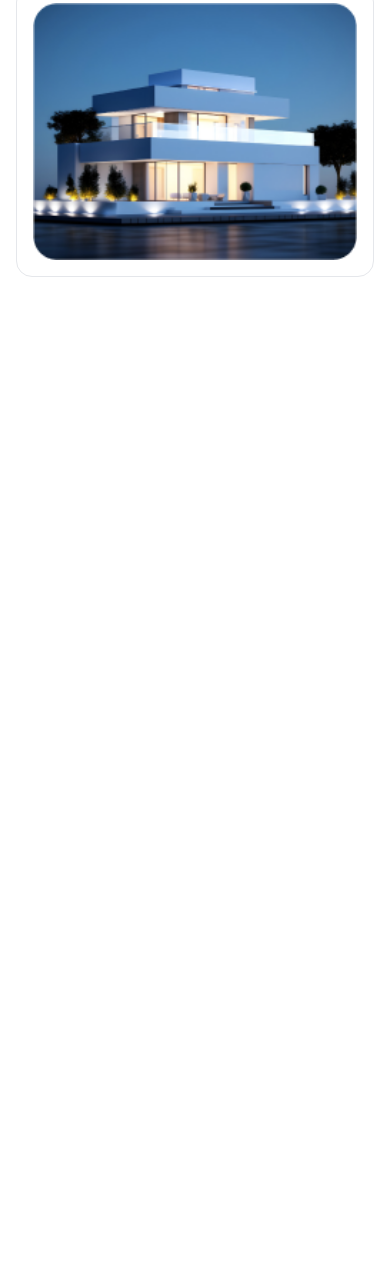
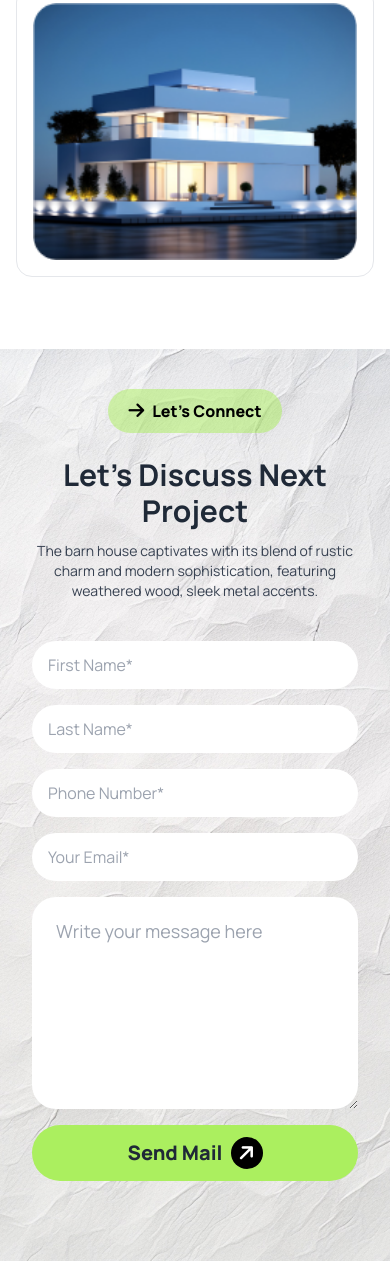
Before and after one commit to imnoim/real-estate, a plain HTML site: page index.html in a window 390 px wide. Shown: the part 4653-5914 px from the top of the page. Before the commit the page ends 5002 px from the top, so only its background shows below. Drawn offline with nearby package versions, Linux system fonts and the light colour scheme.

Commit message:
added next project section with mobile device styles

```diff
--- a/index.html
+++ b/index.html
@@ -35,6 +35,9 @@
                     },
                     fontFamily: {
                         manrope: 'Manrope',
+                    },
+                    backgroundImage: {
+                        'next-project-bg': "url('./assets/bg.jpg')",
                     },
                 }
             }
@@ -91,7 +94,7 @@
                                     <i class="fa-solid fa-cart-shopping"></i>
                                 </a>
                             </div>
-                            <div class="flex items-start justify-center gap-2 px-5 py-3 bg-primaryBg rounded-full">
+                            <div class="flex items-center justify-center gap-2 px-5 py-3 bg-primaryBg rounded-full">
                                 <button class="font-extrabold text-xl">Book Consult</button>
                                 <div class="w-[32px] h-[32px] bg-black rounded-full flex items-center justify-center">
                                     <i class="fa-solid fa-arrow-right -rotate-45 text-xl text-white"></i>
@@ -295,7 +298,8 @@
             <!-- cards -->
             <div class="grid grid-cols-1 lg:grid-cols-12 gap-4 py-8 lg:py-15">
                 <!-- card-1 -->
-                <div class="col-span-12 lg:col-span-9 border rounded-2xl flex flex-col lg:flex-row lg:items-center p-4 gap-6">
+                <div
+                    class="col-span-12 lg:col-span-9 border rounded-2xl flex flex-col lg:flex-row lg:items-center p-4 gap-6">
                     <div>
                         <img src="./assets/img1.png" alt="" class="w-full">
                     </div>
@@ -330,7 +334,8 @@
                     </div>
                 </div>
                 <!-- card-5 -->
-                <div class="col-span-12 lg:col-span-6 border rounded-2xl flex flex-col lg:flex-row lg:items-center gap-6 lg:gap-0 p-5">
+                <div
+                    class="col-span-12 lg:col-span-6 border rounded-2xl flex flex-col lg:flex-row lg:items-center gap-6 lg:gap-0 p-5">
                     <div class="w-full lg:w-11/12">
                         <img src="./assets/img4.png" alt="" class="w-full lg:w-11/12">
                     </div>
@@ -356,6 +361,46 @@
 
         </section>
         <!-- latest portfolio ends here -->
+
+        <!-- next project starts here -->
+        <section class="bg-next-project-bg bg-cover bg-no-repeat bg-center">
+            <!-- main content -->
+            <div class="md:container mx-auto py-10 px-4 md:px-0">
+                <!-- text content -->
+                <div class="flex flex-col items-center">
+                    <div class="flex justify-center lg:justify-start mb-3">
+                        <div class="flex justify-center items-center gap-2 px-5 py-2 bg-secondaryBg rounded-full">
+                            <i class="fa-solid fa-arrow-right text-lg text-black"></i>
+                            <div>
+                                <button class="font-extrabold text-base text-black">Let’s Connect</button>
+                            </div>
+                        </div>
+                    </div>
+                    <h2 class="text-3xl md:text-4xl font-bold text-center lg:text-start my-3">Let’s Discuss Next Project
+                    </h2>
+                    <p class="text-gray-700 text-sm md:text-base text-center w-11/12 lg:w-2/4 mx-auto">The barn house
+                        captivates with its blend of rustic charm and modern sophistication, featuring weathered wood,
+                        sleek metal accents.</p>
+                </div>
+
+                <!-- form -->
+
+                <form action="" class="grid grid-cols-1 md:grid-cols-2 py-10 gap-4 md:gap-5 px-4 md:24 lg:px-36">
+                    <input type="text" placeholder="First Name*" class="h-[48px] px-4 text-base outline-0 w-full rounded-full col-span-2 md:col-span-1" required />
+                    <input type="text" placeholder="Last Name*" class="h-[48px] px-4 text-base outline-0 w-full rounded-full col-span-2 md:col-span-1" required />
+                    <input type="text" placeholder="Phone Number*" class="h-[48px] px-4 text-base outline-0 w-full rounded-full col-span-2 md:col-span-1" required />
+                    <input type="email" placeholder="Your Email*" class="h-[48px] px-4 text-base outline-0 w-full rounded-full col-span-2 md:col-span-1" required />
+                    <textarea placeholder="Write your message here" rows="5" class="textarea-lg w-full col-span-2 rounded-3xl outline-0"></textarea>
+                    <div class="flex items-center justify-center gap-2 px-5 py-3 bg-primaryBg rounded-full col-span-2">
+                        <button class="font-extrabold text-xl">Send Mail</button>
+                        <div class="w-[32px] h-[32px] bg-black rounded-full flex items-center justify-center">
+                            <i class="fa-solid fa-arrow-right -rotate-45 text-xl text-white"></i>
+                        </div>
+                    </div>
+                </form>
+            </div>
+        </section>
+        <!-- next project ends here -->
     </main>
     <!-- main ends here -->
 
```
